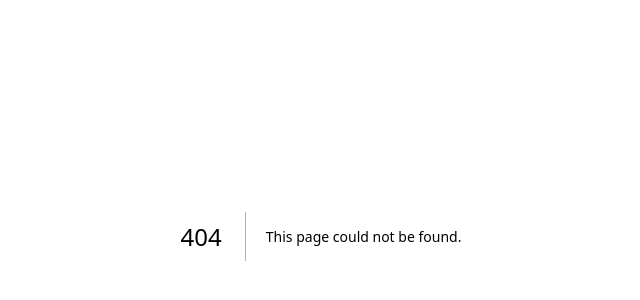
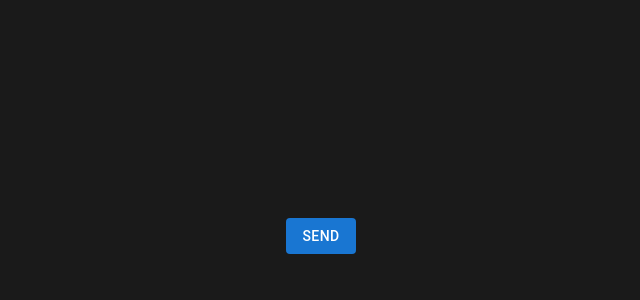
Before and after one commit to IsuruSG/PJ-Holdings-Web, a Next.js app: page /components/button-component in a window 1280 px wide. Before the commit this address had no page. Shown: the part 164-464 px from the top of the page, without its empty margins (319-959 px from the left). Built offline with nearby package versions, Linux system fonts and the light colour scheme.

Commit message:
formated code with prettier

```diff
--- /dev/null
+++ b/src/Components/Button.tsx
@@ -0,0 +1,19 @@
+import React from 'react';
+import MUIButton from '@mui/material/Button';
+import IButton from '@/Interfaces/IButton';
+
+const Button: React.FC<IButton> = ({ title, onClick, type }) => {
+  return (
+    <MUIButton
+      type={type}
+      className="bg-yellow-450 hover:bg-yellow-500 text-gray-850 normal-case font-semibold rounded-lg text-lg px-8"
+      onClick={onClick}
+      variant="contained"
+      disableElevation
+    >
+      {title}
+    </MUIButton>
+  );
+};
+
+export default Button;
--- /dev/null
+++ b/src/Interfaces/IButton.ts
@@ -0,0 +1,7 @@
+interface IButton {
+  title: string;
+  type: 'submit' | 'button' | 'reset';
+  onClick?: () => void;
+}
+
+export default IButton;
--- a/src/pages/_app.tsx
+++ b/src/pages/_app.tsx
@@ -2,13 +2,12 @@ import '@/styles/globals.css';
 import { Inter } from '@next/font/google';
 import type { AppProps } from 'next/app';
 
-const inter = Inter({subsets: ['latin'], weight: "400"})
+const inter = Inter({ subsets: ['latin'], weight: '400' });
 
 export default function App({ Component, pageProps }: AppProps) {
   return (
     <main className={inter.className}>
-
-        <Component {...pageProps} />
+      <Component {...pageProps} />
     </main>
   );
 }
--- /dev/null
+++ b/src/pages/components/button-component.tsx
@@ -0,0 +1,16 @@
+import Button from '@/Components/Button';
+import React from 'react';
+
+const ButtonComponent = () => {
+  return (
+    <div className="flex justify-center bg-gray-850 items-center h-screen">
+      <Button
+        type="button"
+        onClick={() => console.log('This is onClick function')}
+        title="Send"
+      />
+    </div>
+  );
+};
+
+export default ButtonComponent;
```
